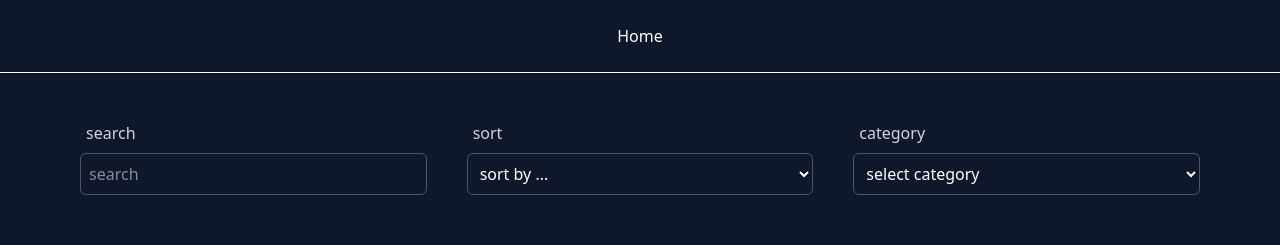
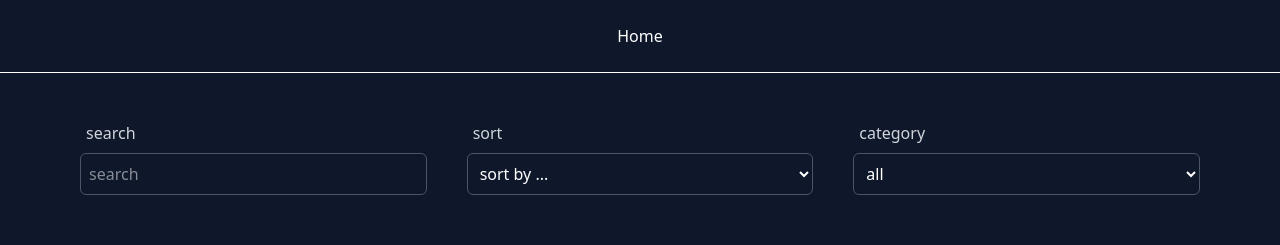
Before and after one commit to mhdix/warehousing-app, a React (Vite) app: page / in a window 1280 px wide. Shown: the top 245 px of the page. Built offline with nearby package versions, Linux system fonts and the light colour scheme.

Commit message:
faeture: fixed

```diff
--- a/src/components/Filter.jsx
+++ b/src/components/Filter.jsx
@@ -2,7 +2,15 @@ import React, { useState } from "react";
 import Input from "./Form/Input";
 import Label from "./Form/Label";
 
-const Filter = ({ onSort, onSearch, sort, search, categories }) => {
+const Filter = ({
+  onSort,
+  onSearch,
+  sort,
+  search,
+  categories,
+  selectedCategory,
+  onSelectCategory,
+}) => {
   const [sortCategory, setSortCategory] = useState("");
 
   const sortCategoryHandler = (e) => {
@@ -22,7 +30,7 @@ const Filter = ({ onSort, onSearch, sort, search, categories }) => {
           name="sortDate"
           value={sort}
           onChange={onSort}
-          className={`border border-gray-600 rounded-md p-2 w-full`}
+          className={`border border-gray-600 rounded-md p-2 w-full `}
         >
           <option value="" disabled>
             sort by ...
@@ -39,19 +47,22 @@ const Filter = ({ onSort, onSearch, sort, search, categories }) => {
         <Label>category</Label>
         <select
           name="sortCategory"
-          value={sortCategory}
-          onChange={sortCategoryHandler}
+          value={selectedCategory}
+          onChange={onSelectCategory}
           className={`border border-gray-600 rounded-md p-2 w-full`}
         >
-          <option value="" disabled>
-            select category
+          <option value="" className="bg-slate-900">
+            all
           </option>
-          {categories &&
-            categories?.map((category) => (
-              <option className="bg-slate-900" value={`${category.title}`}>
-                {category.title}
-              </option>
-            ))}
+          {categories?.map((category) => (
+            <option
+              className="bg-slate-900"
+              value={category.title}
+              key={category.id}
+            >
+              {category.title}
+            </option>
+          ))}
         </select>
       </div>
     </div>
--- a/src/pages/Home.jsx
+++ b/src/pages/Home.jsx
@@ -8,16 +8,18 @@ const Home = () => {
   const [categories, setCategories] = useState([]);
   const [products, setProducts] = useState([]);
   const [filteredProducts, setFilteredProducts] = useState([]);
-  console.log("categories", categories);
   const [sort, setSort] = useState("");
   const [search, setSearch] = useState("");
+
+  const [selectedCategory, setSelectedCategory] = useState();
 
   useEffect(() => {
     let result = products;
     result = filterSearchTitle(result);
+    result = filterSelectedCategory(result)
     result = sortDate(result);
     setFilteredProducts(result);
-  }, [products, sort, search]);
+  }, [products, sort, search, selectedCategory  ]);
 
   const sortHandler = (e) => {
     setSort(e.target.value);
@@ -25,12 +27,18 @@ const Home = () => {
   const searchHandler = (e) => {
     setSearch(e.target.value.trim().toLowerCase());
   };
-
+  const selectCategoryHandler = (e) => {
+    setSelectedCategory(e.target.value);
+  };
   const filterSearchTitle = (array) => {
     return array.filter((product) =>
       product.title.toLowerCase().includes(search)
     );
   };
+  const filterSelectedCategory = (array) => {
+    if (!selectedCategory) return array
+    return array.filter((item) => item.categoryId == selectedCategory)
+  }
 
   const sortDate = (array) => {
     let sortedProducts = [...array];
@@ -52,6 +60,8 @@ const Home = () => {
           search={search}
           onSort={sortHandler}
           onSearch={searchHandler}
+          selectedCategory={selectedCategory}
+          onSelectCategory={selectCategoryHandler}
         />
       </div>
       <div className="lg:col-span-6 space-y-4 z-0 px-4 relative">
```
